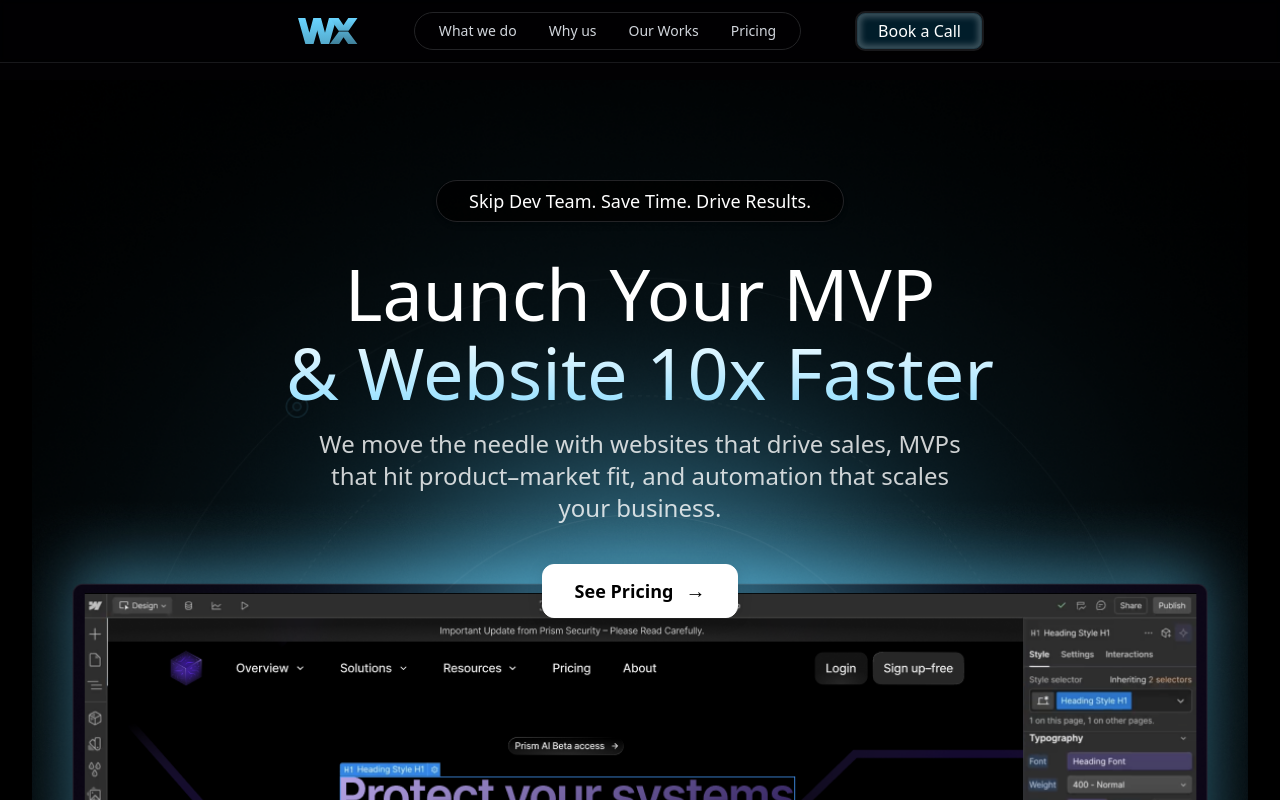
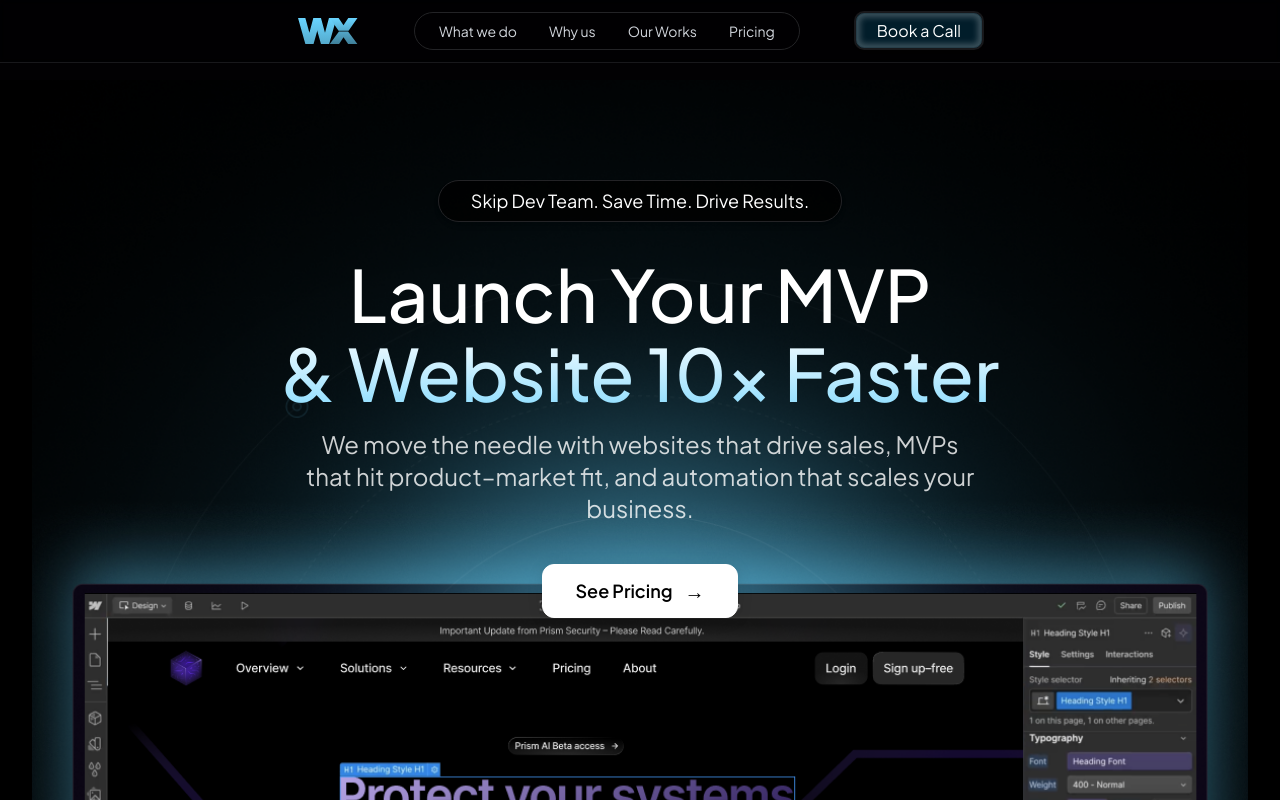
Before and after one commit to deepdecrypt/webfloexperts, a Next.js app: page / in a window 1280 px wide. Shown: the top 800 px of the page. Built offline with nearby package versions, Linux system fonts and the light colour scheme.

Commit message:
Fix font rendering: explicitly include all used font weights for Plus Jakarta Sans

```diff
--- a/src/app/layout.tsx
+++ b/src/app/layout.tsx
@@ -1,19 +1,14 @@
 import type { Metadata } from "next";
-import localFont from "next/font/local";
+import { Plus_Jakarta_Sans } from "next/font/google";
 import "./globals.css";
 import Header from "@/components/Header";
 import Footer from "@/components/Footer";
 
-const geistSans = localFont({
-  src: "./fonts/GeistVF.woff",
-  variable: "--font-geist-sans",
-  weight: "100 900",
-});
-
-const geistMono = localFont({
-  src: "./fonts/GeistMonoVF.woff",
-  variable: "--font-geist-mono",
-  weight: "100 900",
+const jakarta = Plus_Jakarta_Sans({
+  subsets: ["latin"],
+  variable: "--font-jakarta",
+  display: "swap",
+  weight: ['200', '300', '400', '500', '600', '700', '800'],
 });
 
 export const metadata: Metadata = {
@@ -95,7 +90,7 @@ export default function RootLayout({
 }) {
   return (
     <html lang="en">
-      <body className={`${geistSans.variable} ${geistMono.variable} font-sans text-white`} style={{ backgroundColor: '#020103' }}>
+      <body className={jakarta.variable + ' font-sans text-white'} style={{ backgroundColor: '#020103' }}>
         <Header />
         <main className="pt-20">
           {children}
```
